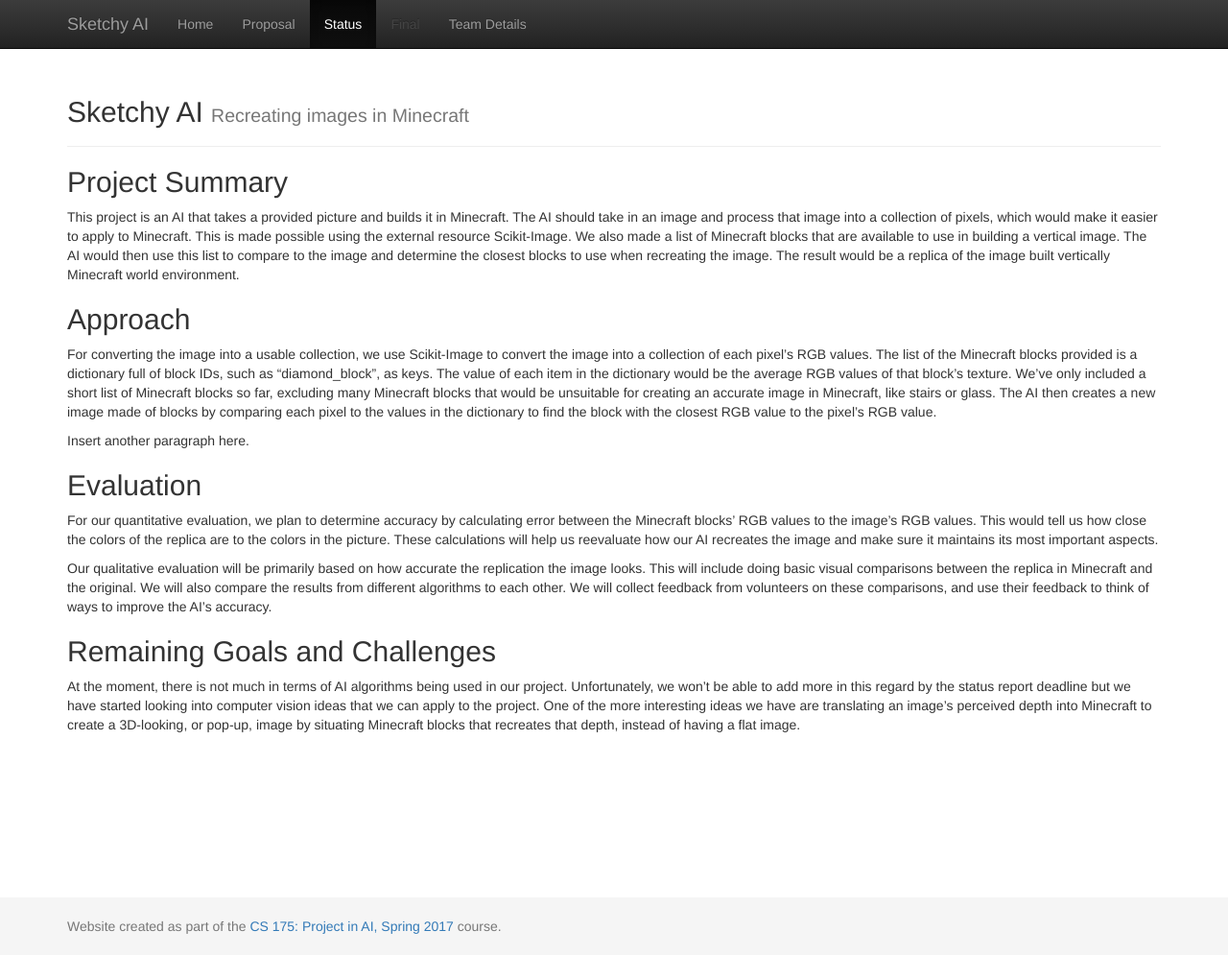
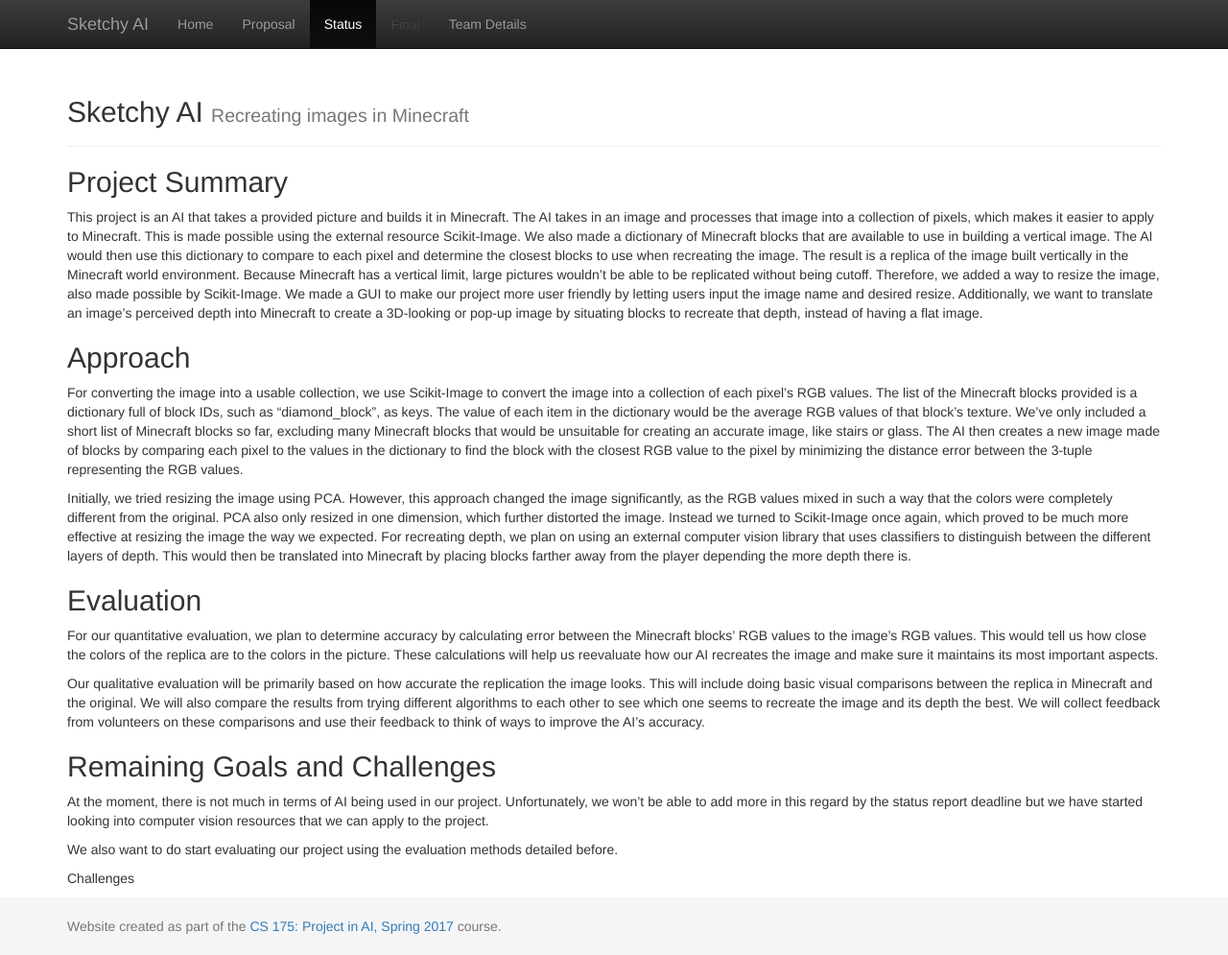
Before and after one commit to Alex561/CS175-Project, a Jekyll site: the page built from docs/status.md, in a window 1280 px wide and 995 px high. Shown: the whole window at 96% size. Built offline with Jekyll 4.4.1, drawn with Linux system fonts in a browser that asks for light colours.

Commit message:
Status report progress, still not quite finished yet

```diff
--- a/docs/status.md
+++ b/docs/status.md
@@ -5,19 +5,22 @@
 
 ## Project Summary
 
-This project is an AI that takes a provided picture and builds it in Minecraft. The AI should take in an image and process that image into a collection of pixels, which would make it easier to apply to Minecraft. This is made possible using the external resource Scikit-Image. We also made a list of Minecraft blocks that are available to use in building a vertical image. The AI would then use this list to compare to the image and determine the closest blocks to use when recreating the image. The result would be a replica of the image built vertically Minecraft world environment.
+This project is an AI that takes a provided picture and builds it in Minecraft. The AI takes in an image and processes that image into a collection of pixels, which makes it easier to apply to Minecraft. This is made possible using the external resource Scikit-Image. We also made a dictionary of Minecraft blocks that are available to use in building a vertical image. The AI would then use this dictionary to compare to each pixel and determine the closest blocks to use when recreating the image. The result is a replica of the image built vertically in the Minecraft world environment. Because Minecraft has a vertical limit, large pictures wouldn't be able to be replicated without being cutoff. Therefore, we added a way to resize the image, also made possible by Scikit-Image. We made a GUI to make our project more user friendly by letting users input the image name and desired resize. Additionally, we want to translate an image's perceived depth into Minecraft to create a 3D-looking or pop-up image by situating blocks to recreate that depth, instead of having a flat image.
 
 ## Approach
-For converting the image into a usable collection, we use Scikit-Image to convert the image into a collection of each pixel’s RGB values. The list of the Minecraft blocks provided is a dictionary full of block IDs, such as “diamond_block”, as keys. The value of each item in the dictionary would be the average RGB values of that block’s texture. We’ve only included a short list of Minecraft blocks so far, excluding many Minecraft blocks that would be unsuitable for creating an accurate image in Minecraft, like stairs or glass. The AI then creates a new image made of blocks by comparing each pixel to the values in the dictionary to find the block with the closest RGB value to the pixel’s RGB value.
+For converting the image into a usable collection, we use Scikit-Image to convert the image into a collection of each pixel’s RGB values. The list of the Minecraft blocks provided is a dictionary full of block IDs, such as “diamond_block”, as keys. The value of each item in the dictionary would be the average RGB values of that block’s texture. We’ve only included a short list of Minecraft blocks so far, excluding many Minecraft blocks that would be unsuitable for creating an accurate image, like stairs or glass. The AI then creates a new image made of blocks by comparing each pixel to the values in the dictionary to find the block with the closest RGB value to the pixel by minimizing the distance error between the 3-tuple representing the RGB values.
 
-Insert another paragraph here.
-
+Initially, we tried resizing the image using PCA. However, this approach changed the image significantly, as the RGB values mixed in such a way that the colors were completely different from the original. PCA also only resized in one dimension, which further distorted the image. Instead we turned to Scikit-Image once again, which proved to be much more effective at resizing the image the way we expected. For recreating depth, we plan on using an external computer vision library that uses classifiers to distinguish between the different layers of depth. This would then be translated into Minecraft by placing blocks farther away from the player depending the more depth there is.
 
 ## Evaluation
 For our quantitative evaluation, we plan to determine accuracy by calculating error between the Minecraft blocks’ RGB values to the image’s RGB values. This would tell us how close the colors of the replica are to the colors in the picture. These calculations will help us reevaluate how our AI recreates the image and make sure it maintains its most important aspects.
 
-Our qualitative evaluation will be primarily based on how accurate the replication the image looks. This will include doing basic visual comparisons between the replica in Minecraft and the original. We will also compare the results from different algorithms to each other. We will collect feedback from volunteers on these comparisons, and use their feedback to think of ways to improve the AI’s accuracy.
+Our qualitative evaluation will be primarily based on how accurate the replication the image looks. This will include doing basic visual comparisons between the replica in Minecraft and the original. We will also compare the results from trying different algorithms to each other to see which one seems to recreate the image and its depth the best. We will collect feedback from volunteers on these comparisons and use their feedback to think of ways to improve the AI’s accuracy.
 
 
 ## Remaining Goals and Challenges
-At the moment, there is not much in terms of AI algorithms being used in our project. Unfortunately, we won't be able to add more in this regard by the status report deadline but we have started looking into computer vision ideas that we can apply to the project. One of the more interesting ideas we have are translating an image's perceived depth into Minecraft to create a 3D-looking, or pop-up, image by situating Minecraft blocks that recreates that depth, instead of having a flat image.
+At the moment, there is not much in terms of AI being used in our project. Unfortunately, we won't be able to add more in this regard by the status report deadline but we have started looking into computer vision resources that we can apply to the project.
+
+We also want to do start evaluating our project using the evaluation methods detailed before.
+
+Challenges
```
